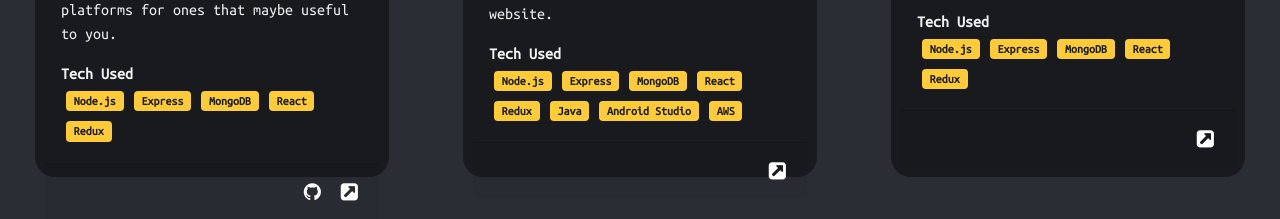
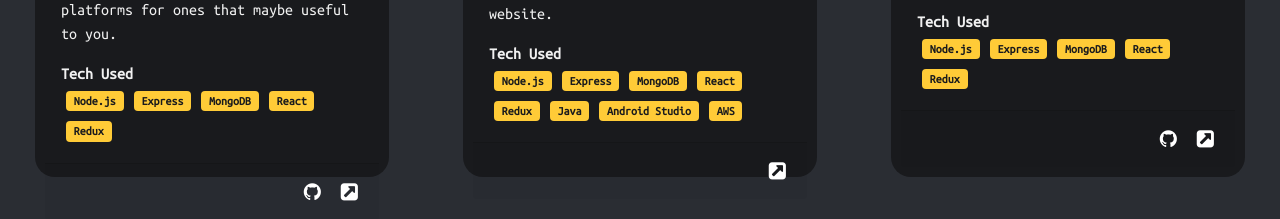
Before and after one commit to inframarauder/portfolio, a Next.js app: page / in a window 1280 px wide. Shown: the part 3900-4119 px from the top of the page. Built offline with nearby package versions, Linux system fonts and the light colour scheme.

Commit message:
added githubLink for smallurl

```diff
--- a/data/projects.js
+++ b/data/projects.js
@@ -33,6 +33,7 @@ export default [
 		logo: "/images/projects/smallurl.png",
 		tech: ["Node.js", "Express", "MongoDB", "React", "Redux"],
 		projectLink: "https://mernurlshortener.herokuapp.com",
+		githubLink:"https://github.com/subhasis020299/smallurl"
 	},
 	{
 		title: "TEDxHITKolkata Website",
```
